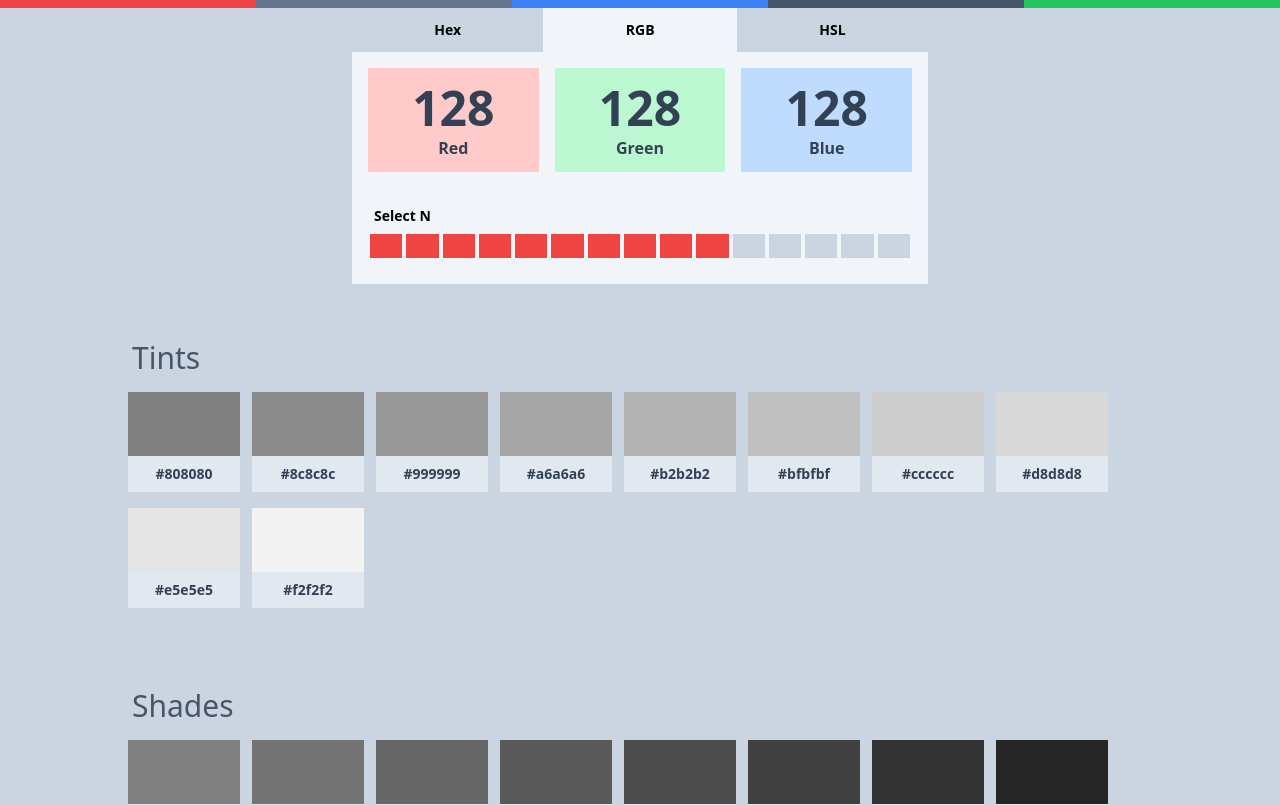
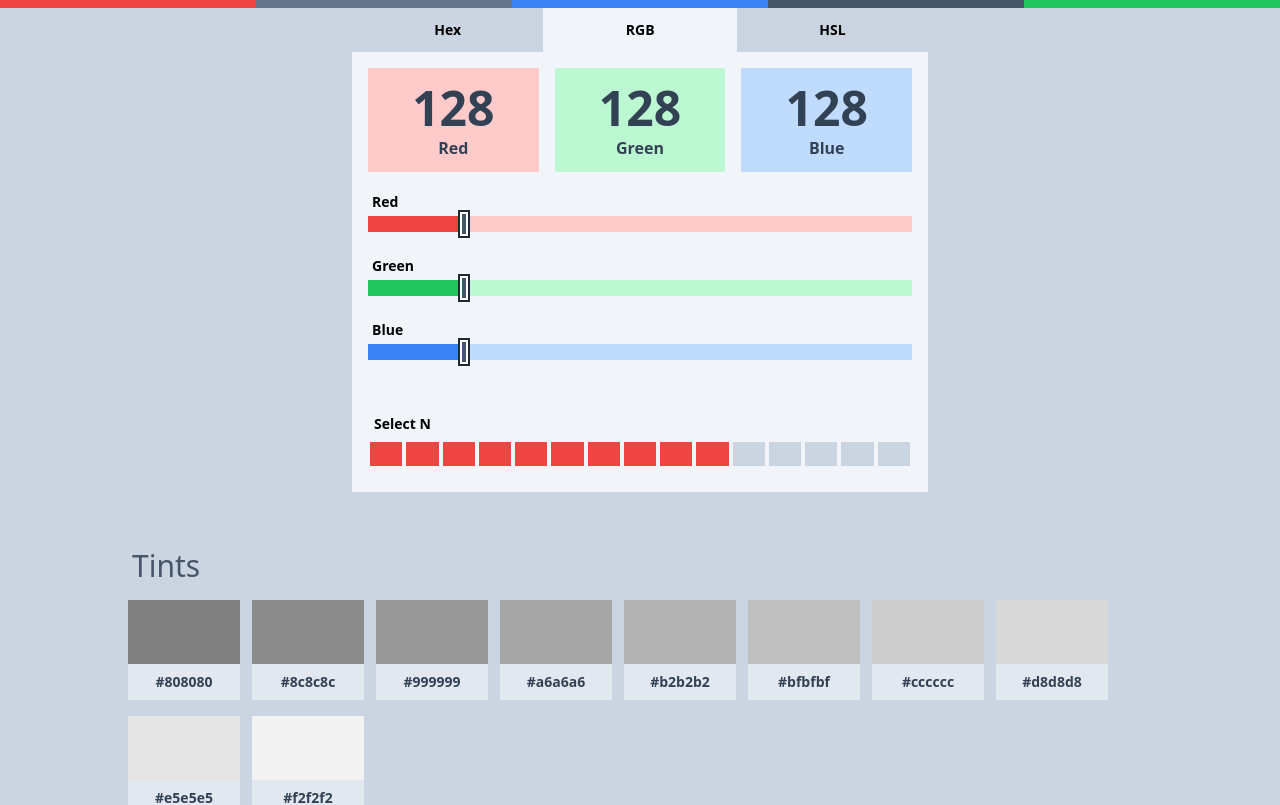
Before and after one commit to reactry/shades, a React (Create React App) app: page / in a window 1280 px wide. Shown: the top 805 px of the page. Built offline with nearby package versions, Linux system fonts and the light colour scheme.

Commit message:
Added new component: NumberSlider * with complete styles * without functionality

```diff
--- /dev/null
+++ b/src/MainComponent/Input/NumberSlider.js
@@ -0,0 +1,23 @@
+
+
+
+export default function NumberSlider ({
+	x, setX, min, max,
+	bgActive, bgPassive, title
+}) {
+
+	let parentClass = bgPassive + " cursor-pointer outline outline-2 outline-transparent focus:outline-slate-600";
+
+	return (
+		<div className="NumberSlider py-3 font-bold text-sm">
+			<div>
+				<h2 className="mb-1 px-1">{title}</h2>
+				<div className={parentClass} tabIndex="0">
+					<div className={"h-4 w-24 relative " + bgActive}>
+						<div className="absolute -right-1 -top-1 h-6 w-2 bg-slate-600 border-2 border-white outline outline-2 outline-slate-800"></div>
+					</div>
+				</div>
+			</div>
+		</div>
+	);
+}
--- a/src/MainComponent/Input/RGBTab.js
+++ b/src/MainComponent/Input/RGBTab.js
@@ -1,3 +1,4 @@
+import NumberSlider from './NumberSlider';
 
 
 
@@ -6,8 +7,39 @@ export default function RGBTab ({
 	setRed, setGreen, setBlue
 }) {
 
+	let redSliderProps = {
+		x: red,
+		setRed: setRed,
+		min: 0,
+		max: 255,
+		bgActive: "bg-red-500",
+		bgPassive: "bg-red-200",
+		title: "Red"
+	};
+
+	let greenSliderProps = {
+		x: green,
+		setRed: setGreen,
+		min: 0,
+		max: 255,
+		bgActive: "bg-green-500",
+		bgPassive: "bg-green-200",
+		title: "Green"
+	};
+
+	let blueSliderProps = {
+		x: blue,
+		setRed: setBlue,
+		min: 0,
+		max: 255,
+		bgActive: "bg-blue-500",
+		bgPassive: "bg-blue-200",
+		title: "Blue"
+	};
+
 	return (
 		<div className="RGBTab">
+
 			<div className="flex text-center font-bold text-slate-700 space-x-1 md:space-x-4">
 				<div className="grow pt-4 pb-2 bg-red-200">
 					<div className="text-5xl">{red}</div>
@@ -22,6 +54,13 @@ export default function RGBTab ({
 					<div className="py-1">Blue</div>
 				</div>
 			</div>
+
+			<div className="py-2">
+				<NumberSlider {...redSliderProps} />
+				<NumberSlider {...greenSliderProps} />
+				<NumberSlider {...blueSliderProps} />
+			</div>
+
 		</div>
 	);
 }
```
